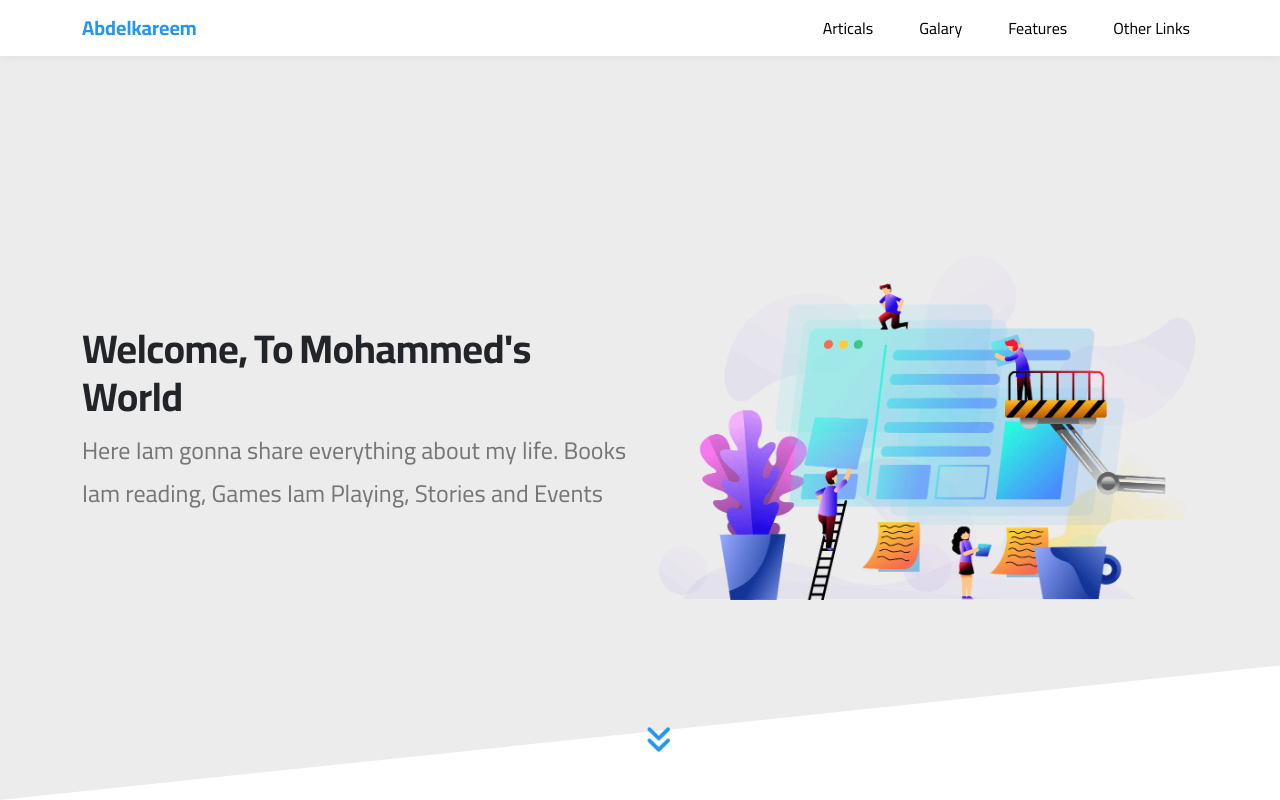
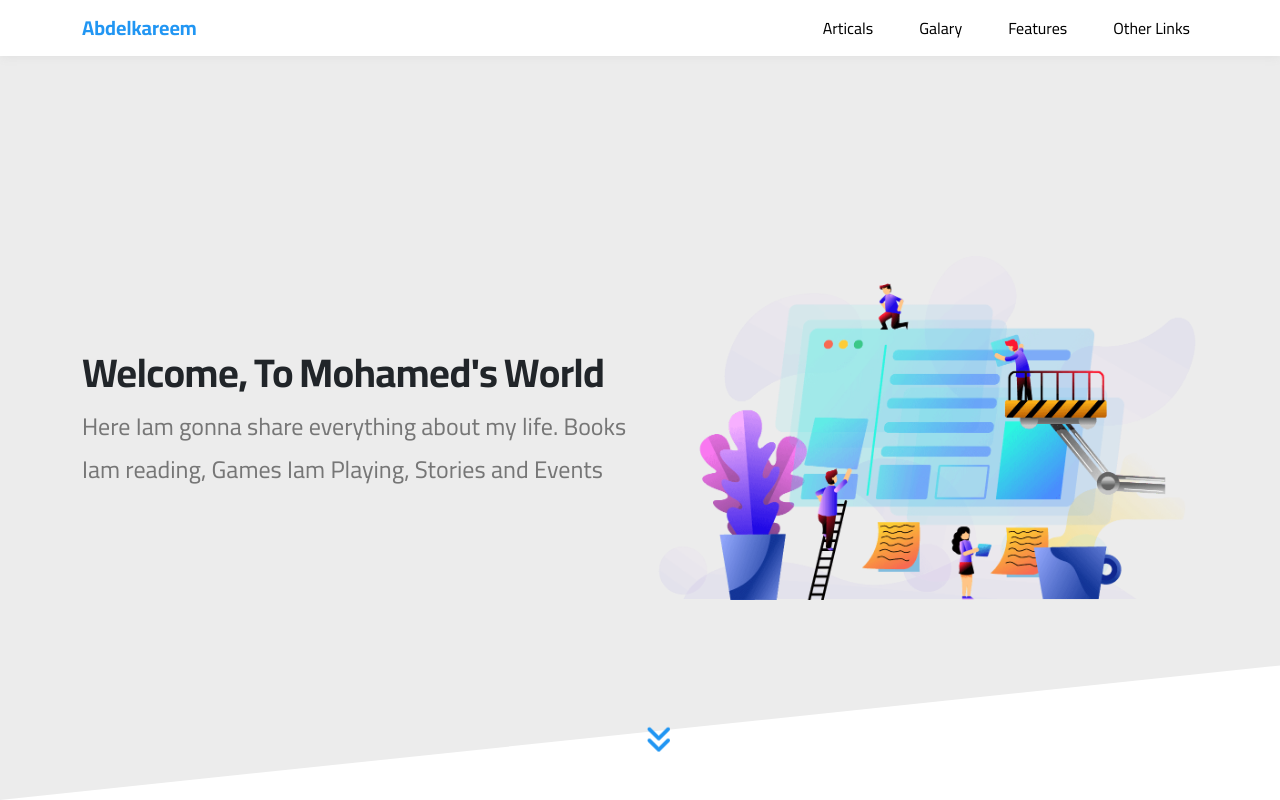
Before and after one commit to rrmohamed/Bootstrap-Template, a plain HTML site: page index.html in a window 1280 px wide. Shown: the top 800 px of the page. Drawn offline with Linux system fonts and the light colour scheme.

Commit message:
change h1 of landing section

```diff
--- a/index.html
+++ b/index.html
@@ -81,7 +81,7 @@
         <div class="container ">
             <div class="row d-flex align-items-center ">
                 <div class="col-lg-6 col-md-12 col-sm-12 landing-text text-center text-md-start">
-                    <h1 class="fw-bold">Welcome, To Mohammed's World </h1>
+                    <h1 class="fw-bold">Welcome, To Mohamed's World </h1>
                     <p class="fs-4 text-black-50 ">
                         Here Iam gonna share everything about my life.
                          Books Iam reading, Games Iam Playing,
```
